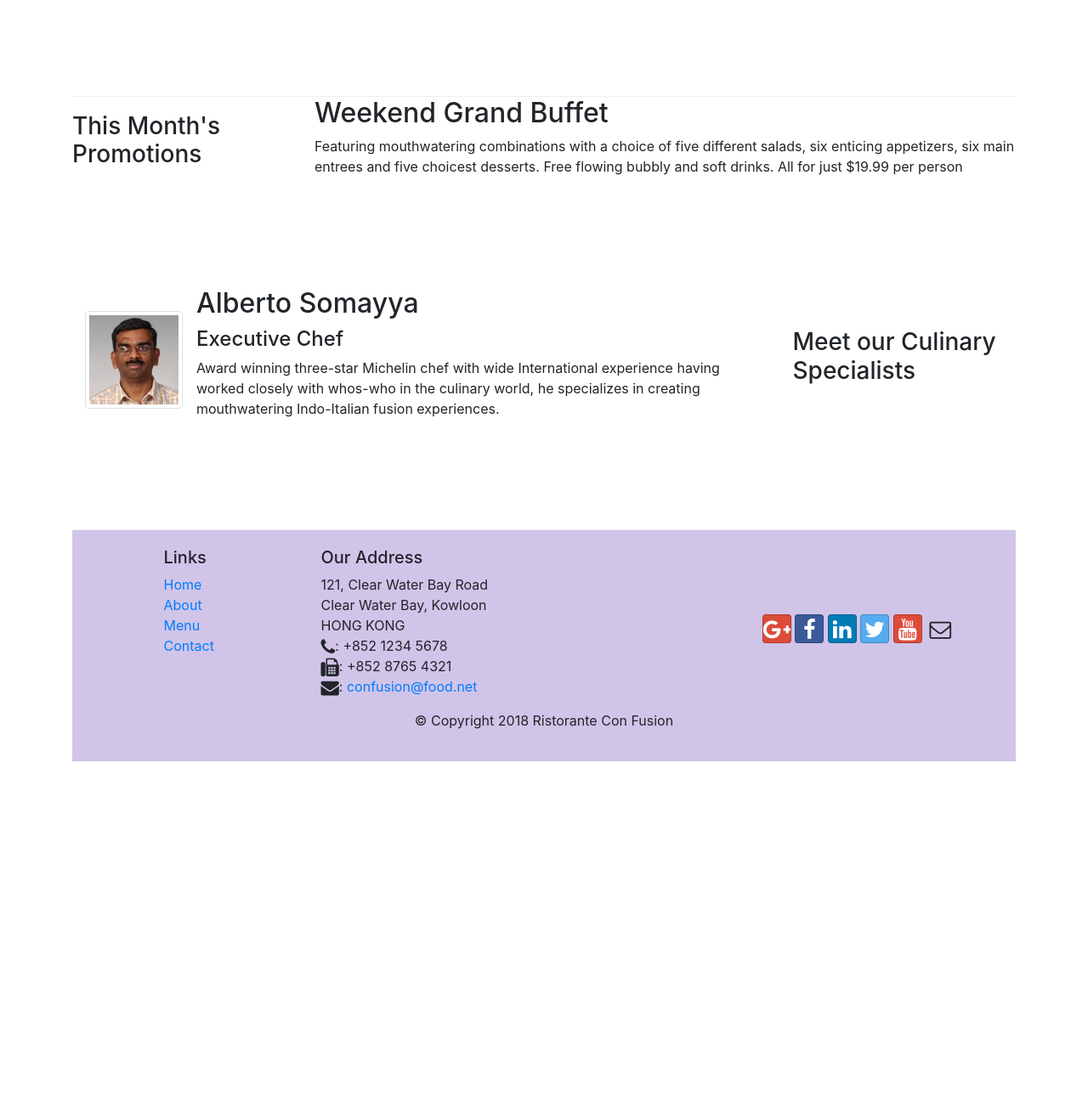
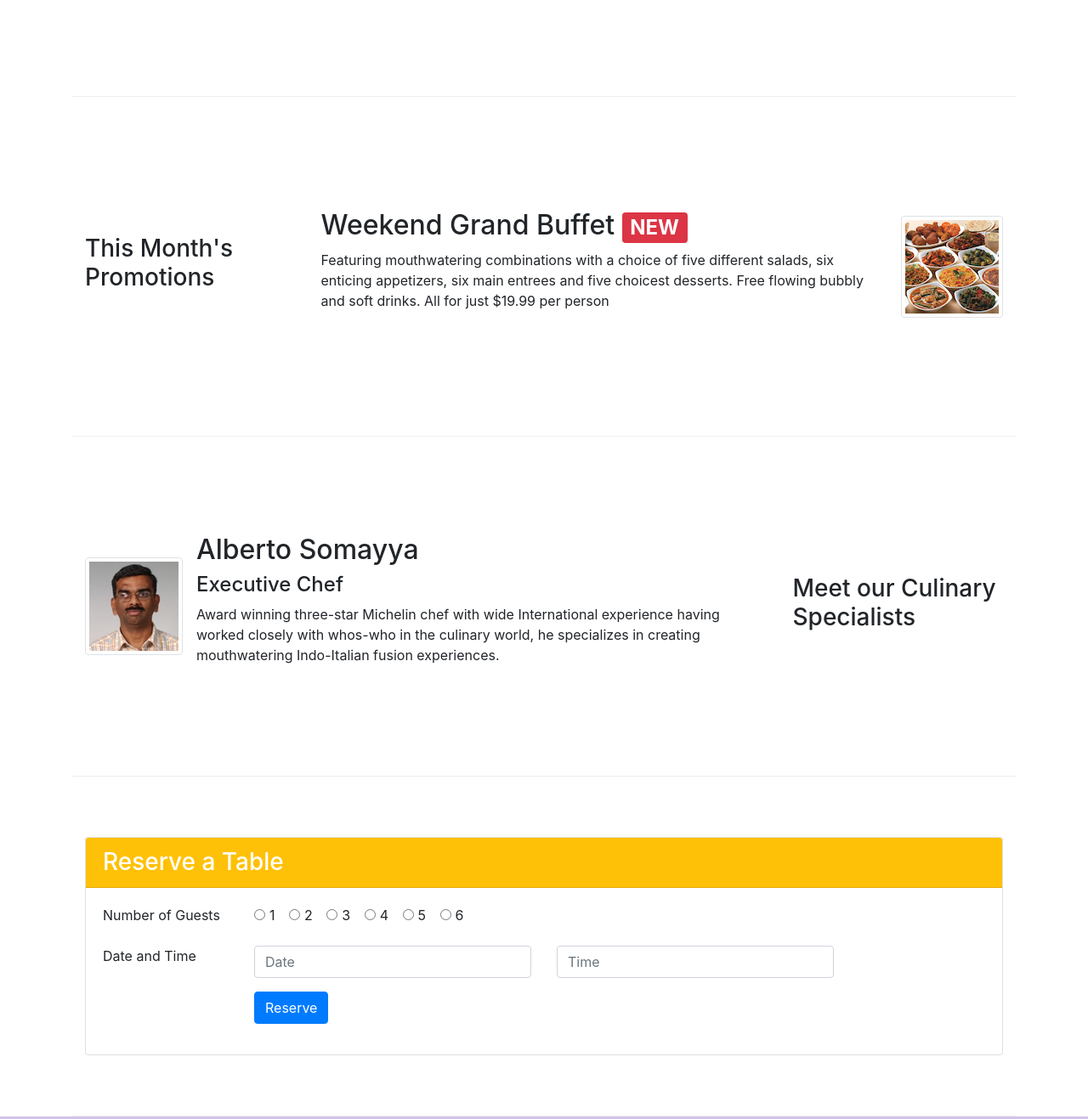
Before and after one commit to L3thal14/Confusion-Bootstrap, a website: page index.html in a window 1280 px wide. Shown: the part 620-1937 px from the top of the page at 85% size. Before the commit the page ends 1516 px from the top, so only its background shows below. Drawn offline with nearby package versions, Linux system fonts and the light colour scheme.

Commit message:
Assignment 2 done

```diff
--- a/index.html
+++ b/index.html
@@ -47,8 +47,11 @@
                         your culinary senses!
                     </p>
                 </div>
-                <div class="col-12 col-sm align-self-center">
+                <div class="col-12 col-sm-3 align-self-center">
                     <img src="img/logo.png" class="img-fluid">
+                </div>
+                <div class="col -12 col-sm align-self-center">
+                    <a href="#foodtable" class="btn btn- btn-lg btn-block btn-warning" role="button">Reserve Table</a>
                 </div>
             </div>
         </div>
@@ -75,19 +78,25 @@
 
             </div>
         </div>
-
-        <div class="row row- align-items-center">
-            <div class="col-12 col-sm-4 col-md-3">
+        <div class="row row-content align-items-center">
+            <div class="col-12 col-sm-4 order-sm-first col-md-3">
                 <h3>This Month's Promotions</h3>
             </div>
-            <div class="col col-sm col-md">
-                <h2>Weekend Grand Buffet</h2>
+            <div class="col col-sm order-sm-last col-md">
+                <div class="media">
+
+                    <div class="media-body">
+                        <h2 class="mt-0">Weekend Grand Buffet <span class="badge badge-danger">NEW</span></h2>
                 <p class="d-none d-sm-block">
                     Featuring mouthwatering combinations with a choice of five different
                     salads, six enticing appetizers, six main entrees and five choicest
                     desserts. Free flowing bubbly and soft drinks. All for just $19.99
                     per person
-                </p>
+                    </div>
+                    <img class="d-flex ml-3 img-thumbnail align-self-center"
+                    src="img/buffet.png" alt="buffet">
+                </div>
+
             </div>
         </div>
 
@@ -96,21 +105,77 @@
                 <h3>Meet our Culinary Specialists</h3>
             </div>
             <div class="col col-sm order-sm-first col-md">
-                <div class="media">
-                    <img class="d-flex mr-3 img-thumbnail align-self-center"
-                    src="img/alberto.png" alt="alberto">
+              <div class="media">
+                <img class="d-flex mr-3 img-thumbnail align-self-center" src="img/alberto.png" alt="alberto">
                 <div class="media-body">
-                    <h2>Alberto Somayya</h2>
-                <h4>Executive Chef</h4>
-                <p class="d-none d-sm-block">
-                    Award winning three-star Michelin chef with wide International
-                    experience having worked closely with whos-who in the culinary
-                    world, he specializes in creating mouthwatering Indo-Italian fusion
-                    experiences.
-                </p>
+                  <h2 class="mt-0">Alberto Somayya</h2>
+                  <h4>Executive Chef</h4>
+                  <p class="d-none d-sm-block">Award winning three-star Michelin chef with wide International experience having worked closely with whos-who in the culinary world, he specializes in creating mouthwatering Indo-Italian fusion experiences. </p>
                 </div>
+              </div>
             </div>
         </div>
+        <div class="row row-content align-items-center"  id="foodtable">
+            <div class="col-12">
+              <div class="card">
+                <h3 class="card-header bg-warning text-white">Reserve a Table</h3>
+                <div class="card-body">
+                  <form>
+                    <div class="form-group row">
+                        <label class="col-12 col-sm-2">Number of Guests</label>
+                        <div class="col">
+                            <div class="form-check-inline">
+                                <label class="form-check-label">
+                                  <input type="radio" class="form-check-input" name="optradio">1
+                                </label>
+                              </div>
+                              <div class="form-check-inline">
+                                <label class="form-check-label">
+                                  <input type="radio" class="form-check-input" name="optradio">2
+                                </label>
+                              </div>
+                              <div class="form-check-inline">
+                                <label class="form-check-label">
+                                  <input type="radio" class="form-check-input" name="optradio">3
+                                </label>
+                              </div>
+                              <div class="form-check-inline">
+                                <label class="form-check-label">
+                                  <input type="radio" class="form-check-input" name="optradio">4
+                                </label>
+                              </div>
+                              <div class="form-check-inline">
+                                <label class="form-check-label">
+                                  <input type="radio" class="form-check-input" name="optradio">5
+                                </label>
+                              </div>
+                              <div class="form-check-inline">
+                                <label class="form-check-label">
+                                  <input type="radio" class="form-check-input" name="optradio">6
+                                </label>
+                              </div>
+                        </div>
+                    </div>
+                    <div class="form-group row">
+                      <label class="col-12 col-sm-2">Date and Time</label>
+                      <div class="col-12 col-sm-4">
+                        <input type="text" class="form-control" id="date" placeholder="Date">
+                      </div>
+                      <div class="col-12 col-sm-4">
+                        <input type="text" class="form-control" id="time" placeholder="Time">
+                      </div>
+                    </div>
+                    <div class="form-group row">
+                      <div class="col offset-0 offset-sm-2">
+                        <button type="submit" class="btn btn-primary">Reserve</button>
+                      </div>
+                    </div>
+
+                  </form>
+                </div>
+              </div>
+            </div>
+          </div>
     </div>
 
     <footer class="footer">
```
